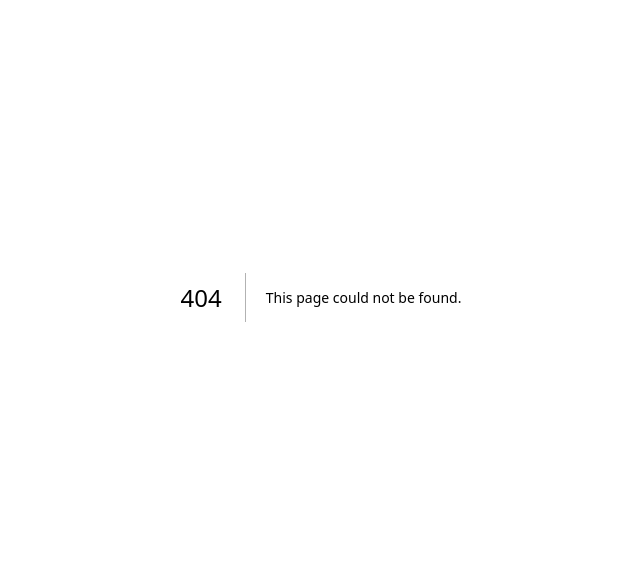
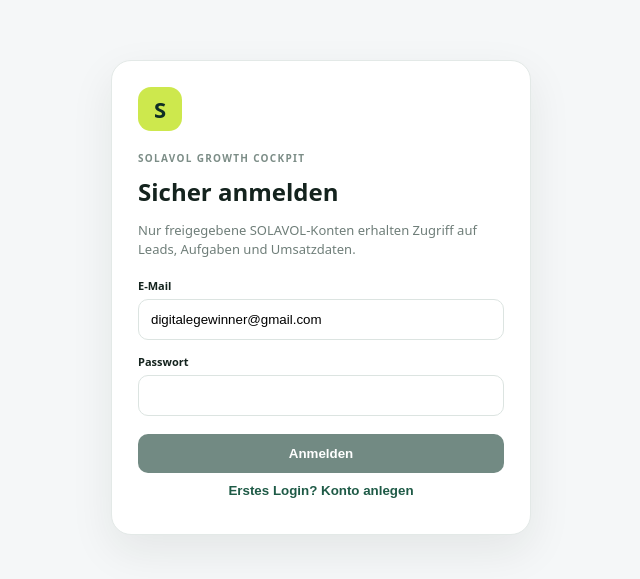
Before and after one commit to ravoeee-droid/solavol, a Next.js app: page /login in a window 1280 px wide. Before the commit this address had no page. Shown: the part 103-682 px from the top of the page, without its empty margins (319-959 px from the left). Built offline with nearby package versions, Linux system fonts and the light colour scheme.

Commit message:
Add app/login/page.tsx

```diff
--- /dev/null
+++ b/app/login/page.tsx
@@ -0,0 +1,41 @@
+'use client';
+import {useState} from 'react';
+import {supabase} from '../../lib/supabase-browser';
+
+export default function LoginPage(){
+  const [email,setEmail]=useState('digitalegewinner@gmail.com');
+  const [password,setPassword]=useState('');
+  const [mode,setMode]=useState<'login'|'signup'>('login');
+  const [message,setMessage]=useState('');
+  const [busy,setBusy]=useState(false);
+
+  async function submit(){
+    setBusy(true); setMessage('');
+    const res = mode==='login'
+      ? await supabase.auth.signInWithPassword({email,password})
+      : await supabase.auth.signUp({email,password});
+    setBusy(false);
+    if(res.error){ setMessage(res.error.message); return; }
+    if(mode==='signup' && !res.data.session){
+      setMessage('Konto erstellt. Bitte bestätige die E-Mail und melde dich danach an.');
+      return;
+    }
+    window.location.href='/';
+  }
+
+  return <main style={{minHeight:'100vh',display:'grid',placeItems:'center',background:'#f5f7f8',fontFamily:'system-ui',padding:20}}>
+    <section style={{width:'100%',maxWidth:420,background:'#fff',border:'1px solid #e3e9e7',borderRadius:20,padding:26,boxShadow:'0 16px 44px rgba(20,35,30,.08)'}}>
+      <div style={{width:44,height:44,borderRadius:13,display:'grid',placeItems:'center',background:'#cde84d',color:'#0f2e25',fontWeight:900,fontSize:22}}>S</div>
+      <p style={{fontSize:10,letterSpacing:'.13em',fontWeight:900,color:'#7c8d87',marginTop:20}}>SOLAVOL GROWTH COCKPIT</p>
+      <h1 style={{margin:'5px 0 8px'}}>Sicher anmelden</h1>
+      <p style={{color:'#6f7e79',fontSize:13,lineHeight:1.5}}>Nur freigegebene SOLAVOL-Konten erhalten Zugriff auf Leads, Aufgaben und Umsatzdaten.</p>
+      <label style={{display:'block',fontSize:11,fontWeight:800,marginTop:18}}>E-Mail</label>
+      <input value={email} onChange={e=>setEmail(e.target.value)} style={{width:'100%',padding:12,border:'1px solid #dce4e1',borderRadius:10,marginTop:6}} />
+      <label style={{display:'block',fontSize:11,fontWeight:800,marginTop:14}}>Passwort</label>
+      <input type="password" value={password} onChange={e=>setPassword(e.target.value)} style={{width:'100%',padding:12,border:'1px solid #dce4e1',borderRadius:10,marginTop:6}} />
+      <button onClick={submit} disabled={busy||password.length<8} style={{width:'100%',marginTop:18,padding:12,border:0,borderRadius:10,background:'#153d31',color:'#fff',fontWeight:800,opacity:busy||password.length<8?.6:1}}>{busy?'Bitte warten…':mode==='login'?'Anmelden':'Konto anlegen'}</button>
+      {message&&<p style={{fontSize:12,color:'#6f7e79',background:'#f4f7f5',padding:10,borderRadius:9}}>{message}</p>}
+      <button onClick={()=>setMode(mode==='login'?'signup':'login')} style={{width:'100%',border:0,background:'transparent',padding:10,color:'#1e5a46',fontWeight:800}}>{mode==='login'?'Erstes Login? Konto anlegen':'Bereits Konto? Anmelden'}</button>
+    </section>
+  </main>
+}
```
